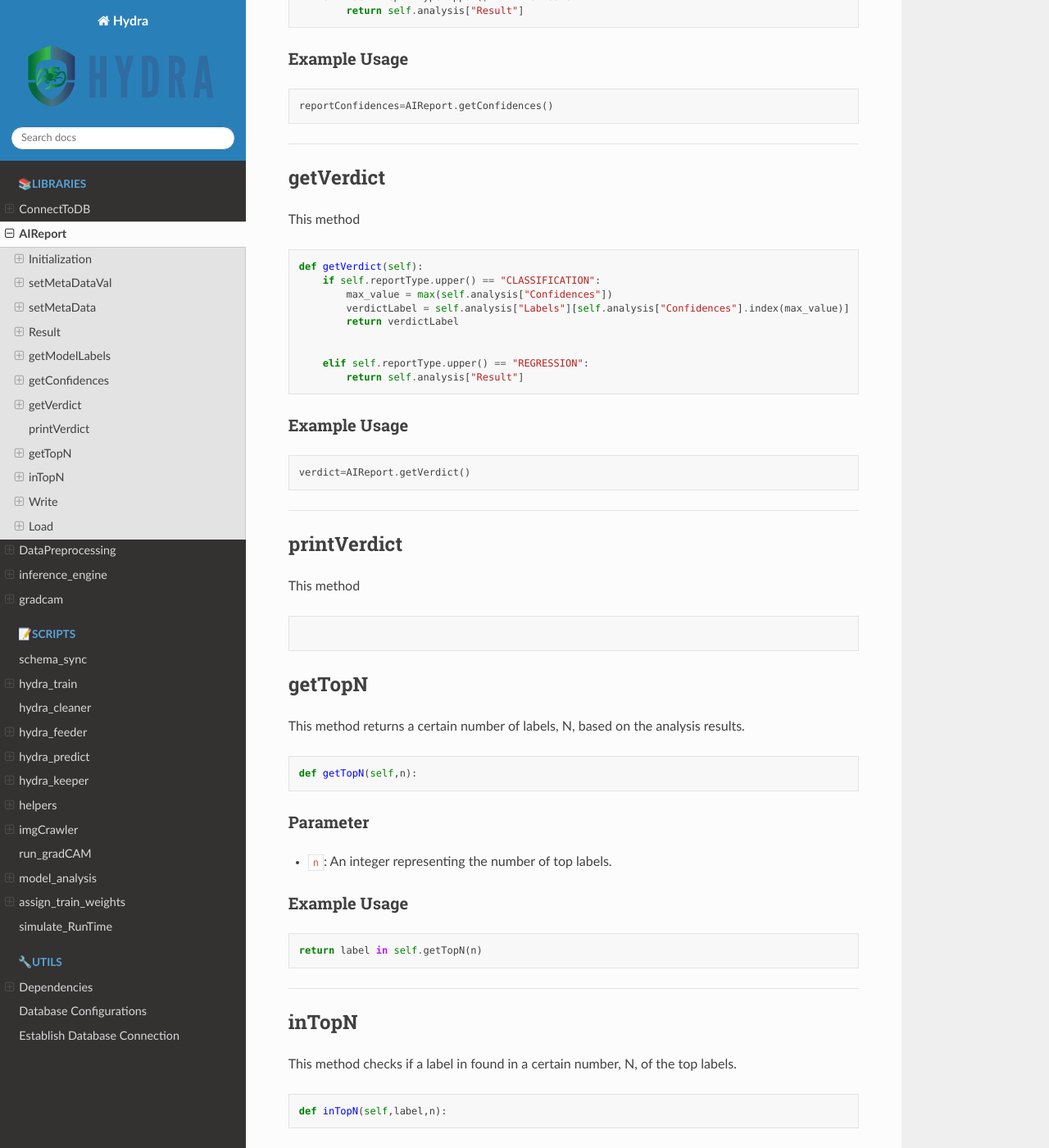
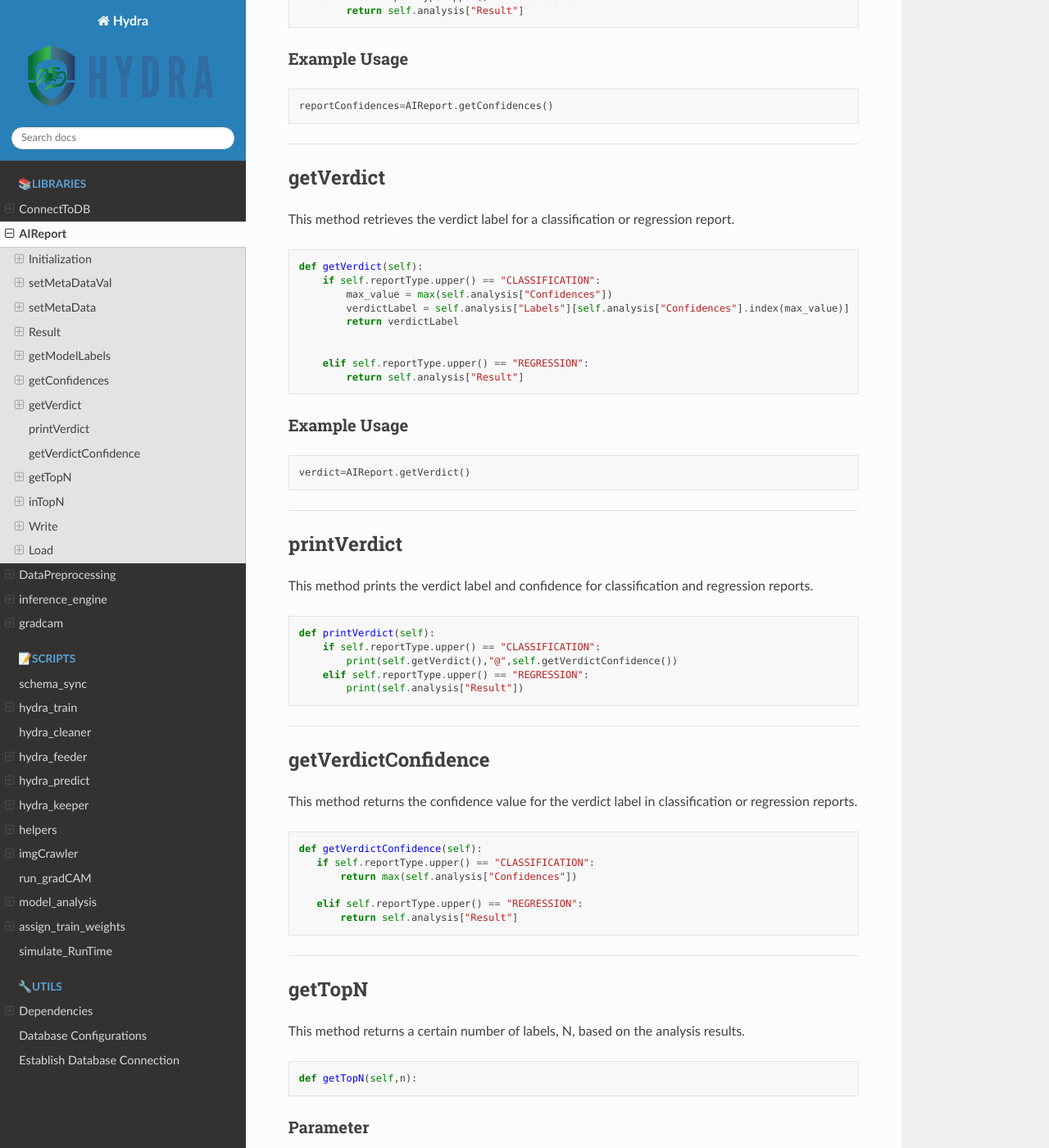
Before and after one commit to kartgoel/HydraDocumentation, a Sphinx documentation site: the page built from docs/aiReport.rst, in a window 1280 px wide and 1400 px high, scrolled down 2156 px. Shown: the whole window at 82% size. Built offline with Sphinx 7.4.7 and the Read the Docs theme 2.0.0, drawn with Linux system fonts in a browser that asks for light colours; pages that are not in the unit, such as notebooks, are missing from menus; some of the changed text lies outside the part shown.

Commit message:
Update AIReport 2

```diff
--- a/docs/aiReport.rst
+++ b/docs/aiReport.rst
@@ -1,7 +1,7 @@
 AIReport
 =====================
 
-This file includes the ``AIReport`` class, which provides methods for intializing the report, setting and retrieving metadata, performing analysis, and generating reports.
+This file includes the ``AIReport`` class, which provides methods for intializing a report, setting and retrieving metadata, performing analysis, and generating reports using JSON or 0MG formatting.
 
 
 Initialization
@@ -137,7 +137,7 @@ Example Usage
 getVerdict
 -------------
 
-This method
+This method retrieves the verdict label for a classification or regression report.
 
 .. code-block:: python
 
@@ -162,15 +162,39 @@ Example Usage
 
 ------------------------------------------------------
 
+
 printVerdict
 --------------
 
-This method
+This method prints the verdict label and confidence for classification and regression reports.
 
 .. code-block:: python
 
+    def printVerdict(self):
+        if self.reportType.upper() == "CLASSIFICATION":
+            print(self.getVerdict(),"@",self.getVerdictConfidence())
+        elif self.reportType.upper() == "REGRESSION":
+            print(self.analysis["Result"])
 
 
+-------------------------------------------------------
+
+getVerdictConfidence
+----------------
+
+This method returns the confidence value for the verdict label in classification or regression reports.
+
+.. code-block:: python
+
+     def getVerdictConfidence(self):
+        if self.reportType.upper() == "CLASSIFICATION":
+            return max(self.analysis["Confidences"])
+
+        elif self.reportType.upper() == "REGRESSION":
+            return self.analysis["Result"]
+
+
+-------------------------------------------------
 
 getTopN
 ----------------
```
